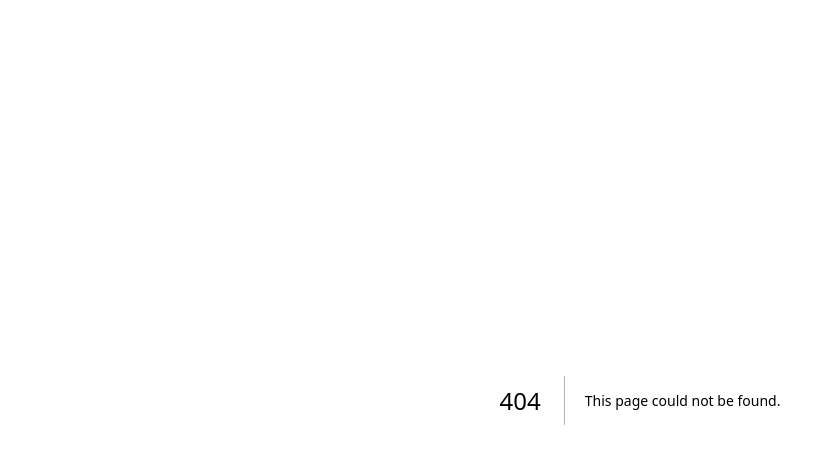
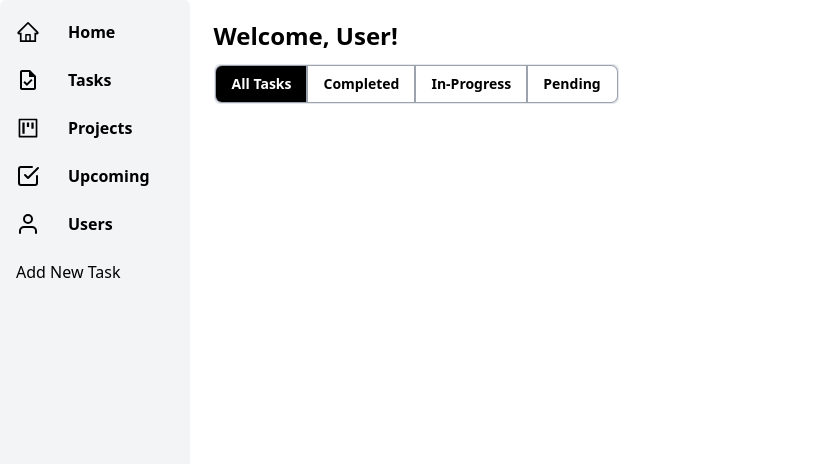
Before and after one commit to ZuberiyaDevWiz/final-todo, a Next.js app: page /home in a window 1280 px wide. Before the commit this address had no page. Shown: the top 464 px of the page, without its empty margins (0-827 px from the left). Built offline with nearby package versions, Linux system fonts and the light colour scheme.

Commit message:
created sidebar and started with home page

```diff
--- a/package.json
+++ b/package.json
@@ -19,7 +19,8 @@
         "eslint-config-next": "13.2.4",
         "next": "13.2.4",
         "react": "18.2.0",
-        "react-dom": "18.2.0"
+        "react-dom": "18.2.0",
+        "react-icons": "^4.8.0"
     },
     "devDependencies": {
         "@types/node": "^18.15.11",
--- /dev/null
+++ b/src/page/Home/index.tsx
@@ -0,0 +1,58 @@
+import { useState } from 'react';
+import Sidebar from '../common/Sidebar';
+import clx from '../../../utils/clx';
+
+const Home = () => {
+    const [list, setList] = useState<'all-tasks' | 'completed' | 'in-progress' | 'pending'>(
+        'all-tasks'
+    );
+
+    return (
+        <section className="flex">
+            <Sidebar />
+            <div className="py-5 px-6">
+                <h1 className="font-semibold text-2xl pb-3">Welcome, User!</h1>
+                <div className="flex border-2 rounded-md">
+                    <button
+                        onClick={() => setList('all-tasks')}
+                        className={clx(
+                            'px-4 rounded-l-md text-sm py-2 font-semibold ring-1 ring-gray-400',
+                            list === 'all-tasks' ? 'bg-black text-white' : ''
+                        )}
+                    >
+                        All Tasks
+                    </button>
+                    <button
+                        onClick={() => setList('completed')}
+                        className={clx(
+                            'px-4  text-sm py-2 font-semibold ring-1 ring-gray-400',
+                            list === 'completed' ? 'bg-black text-white' : ''
+                        )}
+                    >
+                        Completed
+                    </button>
+                    <button
+                        onClick={() => setList('in-progress')}
+                        className={clx(
+                            'px-4  text-sm py-2 font-semibold ring-1 ring-gray-400',
+                            list === 'in-progress' ? 'bg-black text-white' : ''
+                        )}
+                    >
+                        In-Progress
+                    </button>
+                    <button
+                        onClick={() => setList('pending')}
+                        className={clx(
+                            'px-4 rounded-r-md text-sm py-2 font-semibold ring-1 ring-gray-400 ',
+                            list === 'pending' ? 'bg-black text-white' : ''
+                        )}
+                    >
+                        Pending
+                    </button>
+                </div>
+            </div>
+        </section>
+    );
+};
+
+export default Home;
--- /dev/null
+++ b/src/page/common/Modal.tsx
@@ -0,0 +1,15 @@
+import { FC } from 'react';
+import { GiCancel } from 'react-icons/gi';
+
+const Modal: FC<{ heading: string }> = ({ heading }) => (
+    <div className="shadow-lg w-[50%] justify-center items-center">
+        <div className="flex justify-between">
+            <h1>{heading}</h1>
+            <GiCancel />
+            <input type="text" />
+            <textarea />
+        </div>
+    </div>
+);
+
+export default Modal;
--- /dev/null
+++ b/src/page/common/Sidebar.tsx
@@ -0,0 +1,49 @@
+import { useState } from 'react';
+import { AiOutlineHome, AiOutlineProject } from 'react-icons/ai';
+import { MdOutlineTask } from 'react-icons/md';
+import { FiCheckSquare, FiUser } from 'react-icons/fi';
+import Link from 'next/link';
+import Modal from './Modal';
+
+const Sidebar = () => {
+    const [isShowModal, setIsShowModal] = useState(false);
+    const SidebarArr = [
+        {
+            step: 'Home',
+            icon: <AiOutlineHome />,
+        },
+        {
+            step: 'Tasks',
+            icon: <MdOutlineTask />,
+        },
+        {
+            step: 'Projects',
+            icon: <AiOutlineProject />,
+        },
+        {
+            step: 'Upcoming',
+            icon: <FiCheckSquare />,
+        },
+        {
+            step: 'Users',
+            icon: <FiUser />,
+        },
+    ];
+
+    return (
+        <div className="bg-gray-100 w-fit px-4 pr-10 rounded-md h-screen  py-5 space-y-6">
+            {SidebarArr.map((x) => (
+                <div className="flex space-x-7 font-semibold items-center ">
+                    <p className="text-2xl">{x.icon}</p>
+                    <Link href="/" className="hover:scale-105">
+                        {x.step}
+                    </Link>
+                </div>
+            ))}
+            {isShowModal && <Modal heading="akmkamda" />}
+            <button onClick={() => setIsShowModal(!isShowModal)}>Add New Task</button>
+        </div>
+    );
+};
+
+export default Sidebar;
--- /dev/null
+++ b/src/pages/home.tsx
@@ -0,0 +1,5 @@
+import Home from '../page/Home';
+
+const HomePage = () => <Home />;
+
+export default HomePage;
--- a/src/pages/index.tsx
+++ /dev/null
@@ -1,7 +0,0 @@
-const Test = () => (
-    <div>
-        <h1 className="bg-red-600">hello</h1>
-    </div>
-);
-
-export default Test;
--- /dev/null
+++ b/utils/clx.ts
@@ -0,0 +1,3 @@
+export default function clx(...classes: any) {
+    return classes.filter(Boolean).join(' ');
+}
```
Also changed, not shown: 1 other file (tests, documents, lock files or other folders).
